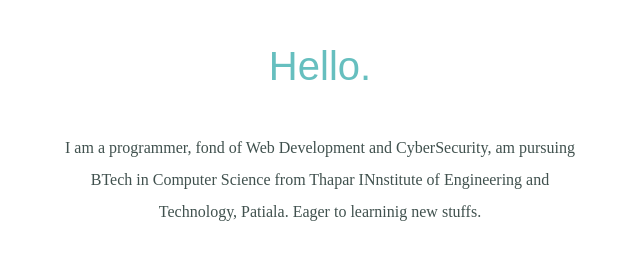
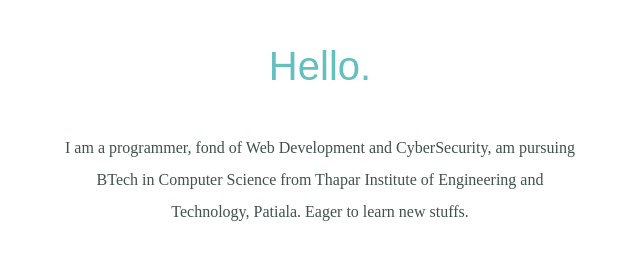
Before and after one commit to AastikNagpal/My-Self, a plain HTML site: page index.html in a window 1280 px wide. Shown: the part 920-1198 px from the top of the page, 320-960 px from the left. Drawn offline with Linux system fonts and the light colour scheme; files that its build step writes are made by us from their sources.

Commit message:
Update index.html

```diff
--- a/index.html
+++ b/index.html
@@ -21,7 +21,7 @@
     <div class="profile">
       <img src="" alt="">
       <h2>Hello.</h2>
-      <p class="intro">I am a programmer, fond of Web Development and CyberSecurity, am pursuing BTech in Computer Science from Thapar INnstitute of Engineering and Technology, Patiala. Eager to learninig new stuffs.</p>
+      <p class="intro">I am a programmer, fond of Web Development and CyberSecurity, am pursuing BTech in Computer Science from Thapar Institute of Engineering and Technology, Patiala. Eager to learn new stuffs.</p>
     </div>
     <hr>
     <div class="skills">
```
